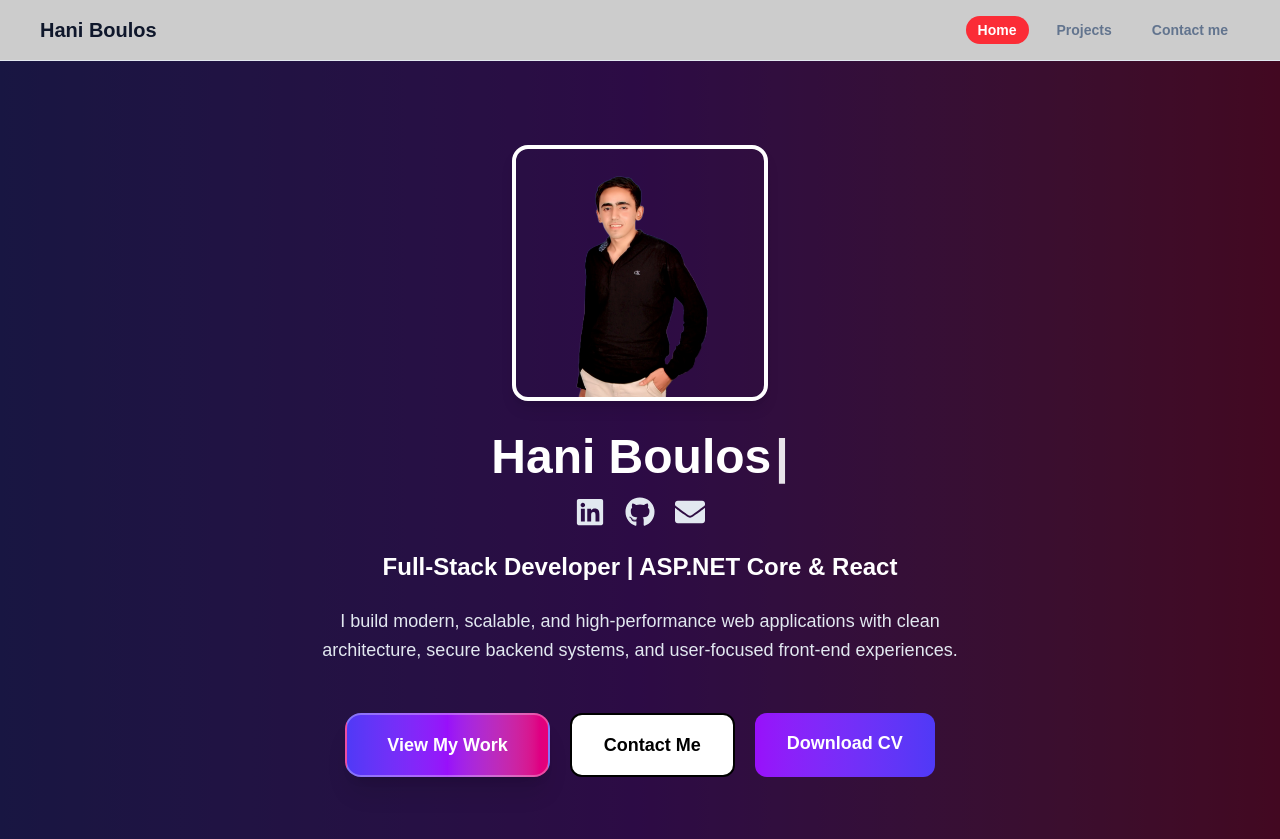
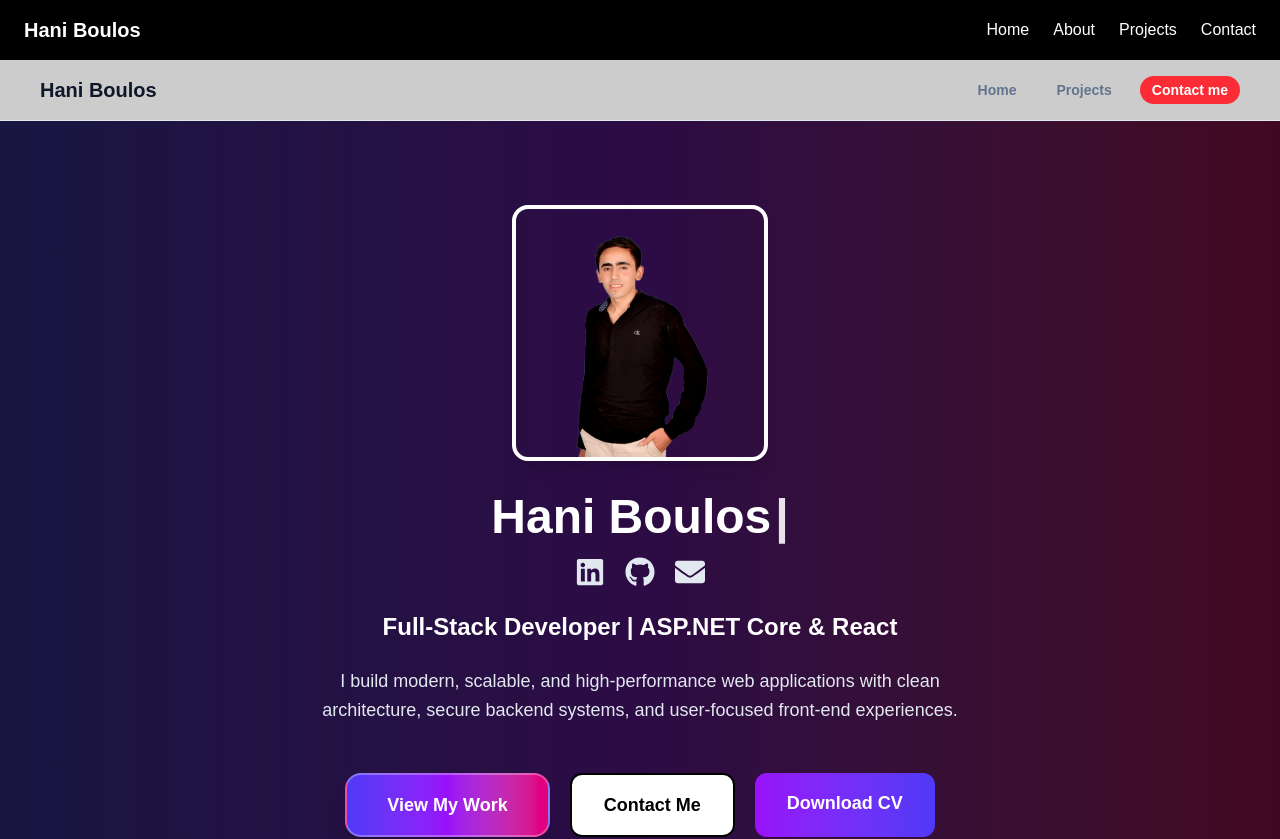
Before and after one commit to hanybwls787-source/my-web, a Next.js app: page / in a window 1280 px wide. Shown: the top 839 px of the page. Built offline with nearby package versions, Linux system fonts and the light colour scheme.

Commit message:
fix: add type for children in layout.tsx

```diff
--- a/app/layout.tsx
+++ b/app/layout.tsx
@@ -7,14 +7,33 @@ export const metadata = {
 };
 
 interface RootLayoutProps {
-  children: ReactNode; // هنا عرفنا نوع children
+  children: ReactNode;
 }
 
 export default function RootLayout({ children }: RootLayoutProps) {
   return (
-    <html lang="en">
-      <body className="bg-black text-white m-0 p-0">
-        {children}
+    <html lang="en" className="light">
+      <body className="bg-black text-white m-0 p-0 flex flex-col min-h-screen">
+        {/* Navbar */}
+        <header className="w-full bg-black/80 backdrop-blur-md sticky top-0 z-50 shadow-md">
+          <nav className="container mx-auto px-6 py-4 flex justify-between items-center">
+            <h1 className="text-xl font-bold text-primary">Hani Boulos</h1>
+            <ul className="flex gap-6">
+              <li><a href="#home" className="hover:text-primary transition">Home</a></li>
+              <li><a href="#about" className="hover:text-primary transition">About</a></li>
+              <li><a href="#projects" className="hover:text-primary transition">Projects</a></li>
+              <li><a href="#contact" className="hover:text-primary transition">Contact</a></li>
+            </ul>
+          </nav>
+        </header>
+
+        {/* Main Content */}
+        <main className="flex-1">{children}</main>
+
+        {/* Footer */}
+        <footer className="w-full bg-black/90 text-slate-400 text-center py-6 mt-auto">
+          &copy; {new Date().getFullYear()} Hani Boulos. All rights reserved.
+        </footer>
       </body>
     </html>
   );
```
